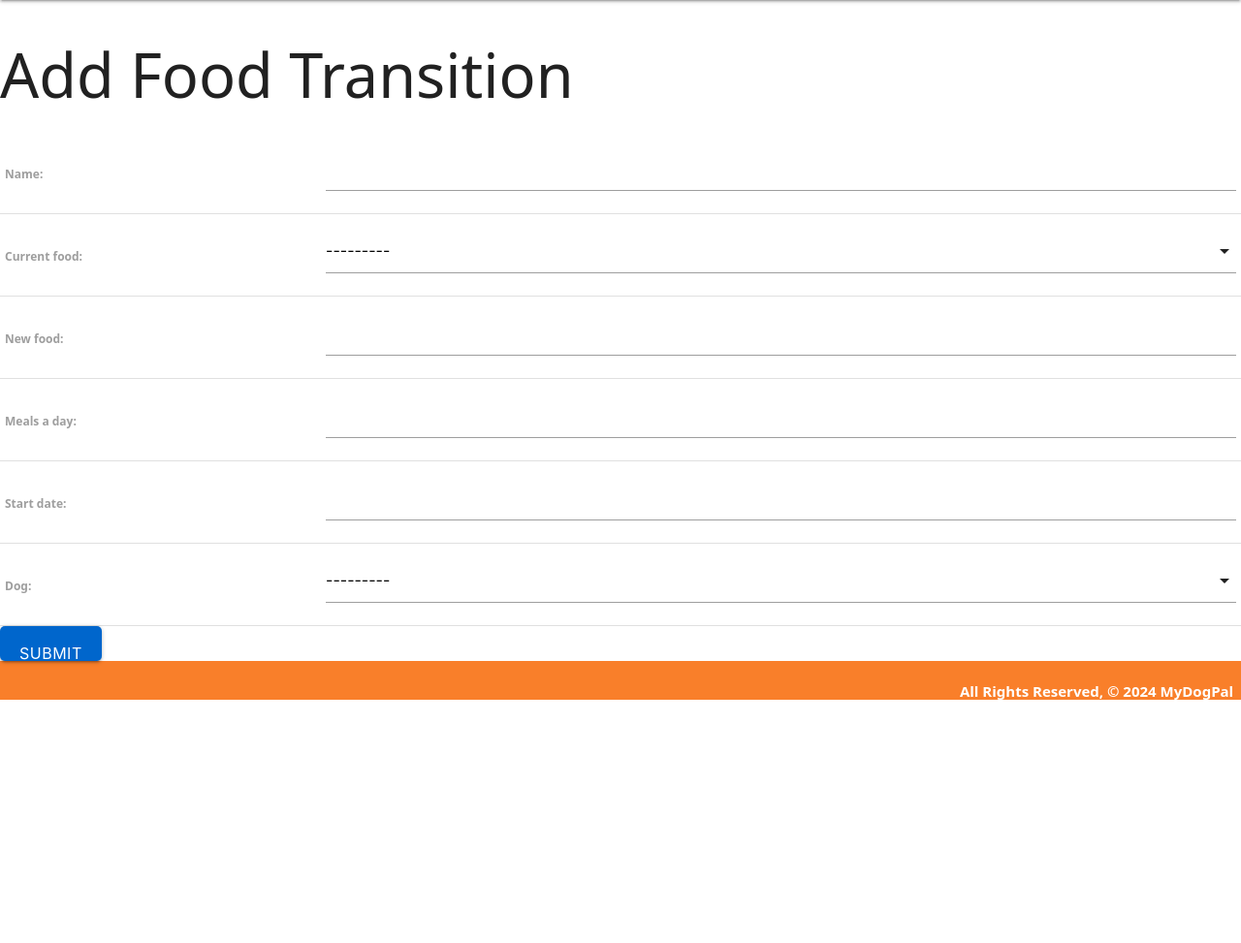
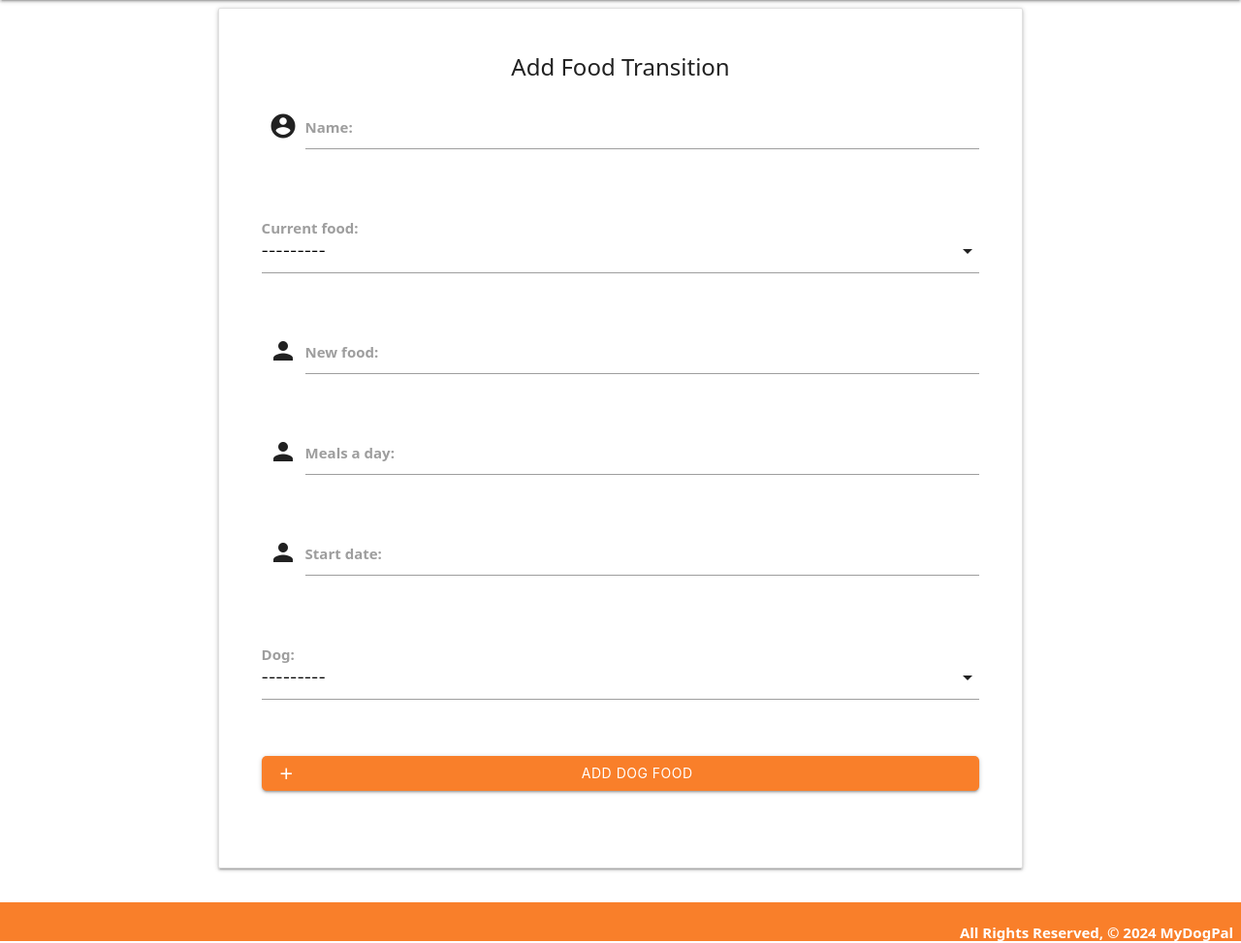
Before and after one commit to avang02/my_dog_pal, a Django app: page /foodtrans/create/ in a window 1280 px wide. Shown: the part 64-1037 px from the top of the page at 97% size. Before the commit the page ends 786 px from the top, so only its background shows below. Run offline with Django 5.2, Linux system fonts and the light colour scheme; the visitor is signed in with stand-in values (Sample User, id 1); data that the repository does not hold is empty; some libraries are stand-ins or nearby versions; some web fonts are replaced.

Commit message:
changed dog food form and dog food transition form

```diff
--- a/main_app/templates/main_app/foodtrans_form.html
+++ b/main_app/templates/main_app/foodtrans_form.html
@@ -1,18 +1,18 @@
 {% extends 'base.html' %}
 {% block content %}
 
-<h1> Add Food Transition</h1>
+<!-- <h1> Add Food Transition</h1>
 <form action="" method="POST">
     {% csrf_token %}
     <table>
         {{ form.as_table }}
     </table>
     <input type="submit" value="Submit" class="btn">
-</form>
+</form>  -->
 
 
 
-<!--
+
 <div class="row">
     <div class="col s12 m8 offset-m2">
         <div class="card">
@@ -29,14 +29,21 @@
                     </div>
                     <div class="row">
                         <div class="input-field col s12">
-                            <i class="material-icons prefix">business</i>
-                            {{ form.current_food.label_tag }}
+
+                            {{ form.current_food.label_tag }} <br>
                             {{ form.current_food }}
                         </div>
                     </div>
                     <div class="row">
                         <div class="input-field col s12">
-                            <i class="material-icons prefix">person</i>p
+                            <i class="material-icons prefix">person</i>
+                            {{ form.new_food.label_tag }}
+                            {{ form.new_food }}
+                        </div>
+                    </div>
+                    <div class="row">
+                        <div class="input-field col s12">
+                            <i class="material-icons prefix">person</i>
                             {{ form.meals_a_day.label_tag }}
                             {{ form.meals_a_day }}
                         </div>
@@ -50,9 +57,19 @@
                     </div>
                     <div class="row">
                         <div class="input-field col s12">
+
+                            {{ form.dog.label_tag }} <br>
+                            {{ form.dog }}
+                        </div>
+                    </div>
+                    <div class="row">
+                        <div class="input-field col s12">
                             <button type="submit" class="waves-effect waves-light btn"><i class="material-icons left">add</i>Add Dog Food</button>
                         </div>
-                    </div> -->
-
-
+                    </div>
+                </form>
+            </div>
+        </div>
+    </div>
+</div>
 {% endblock %}
```
